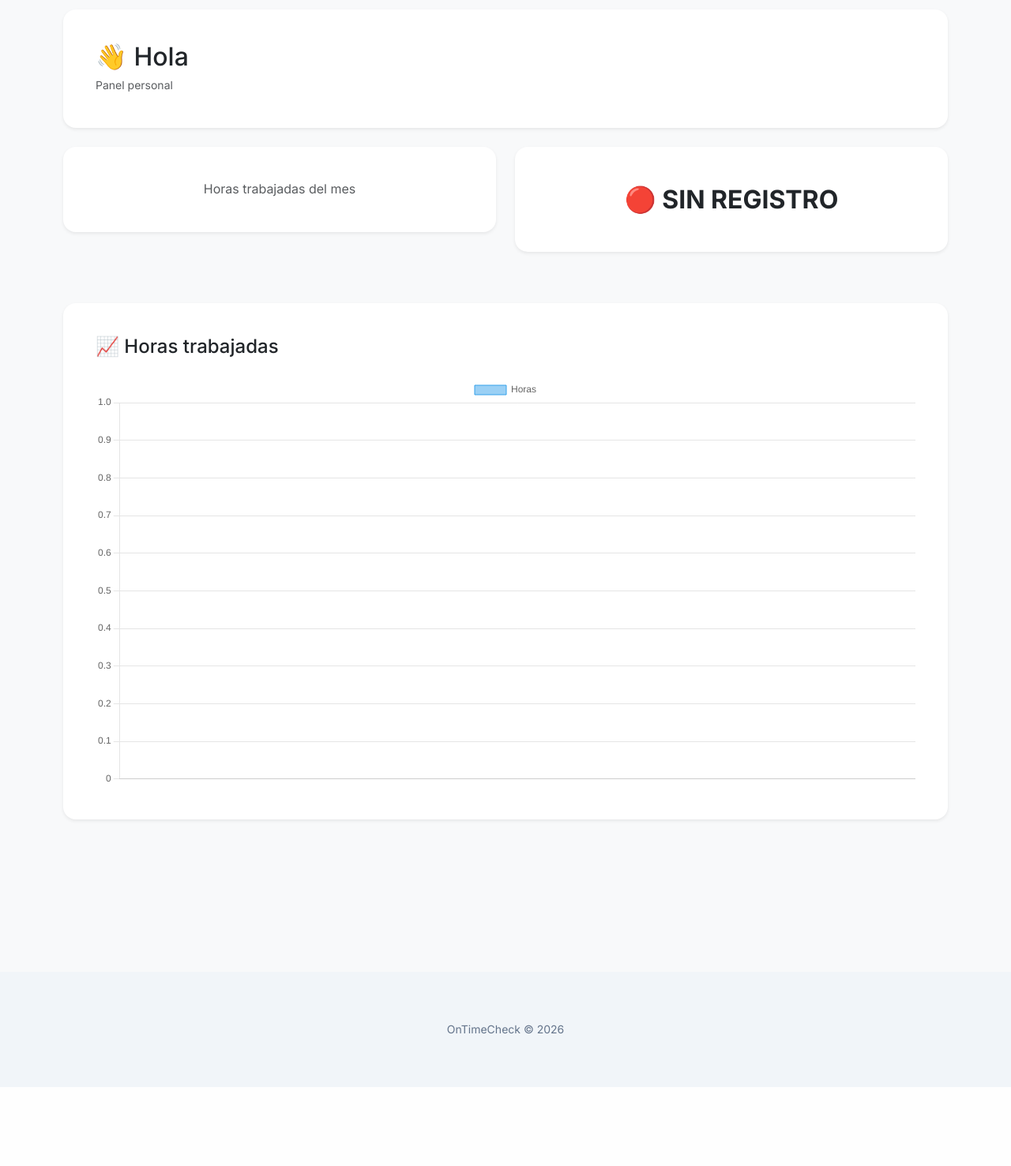
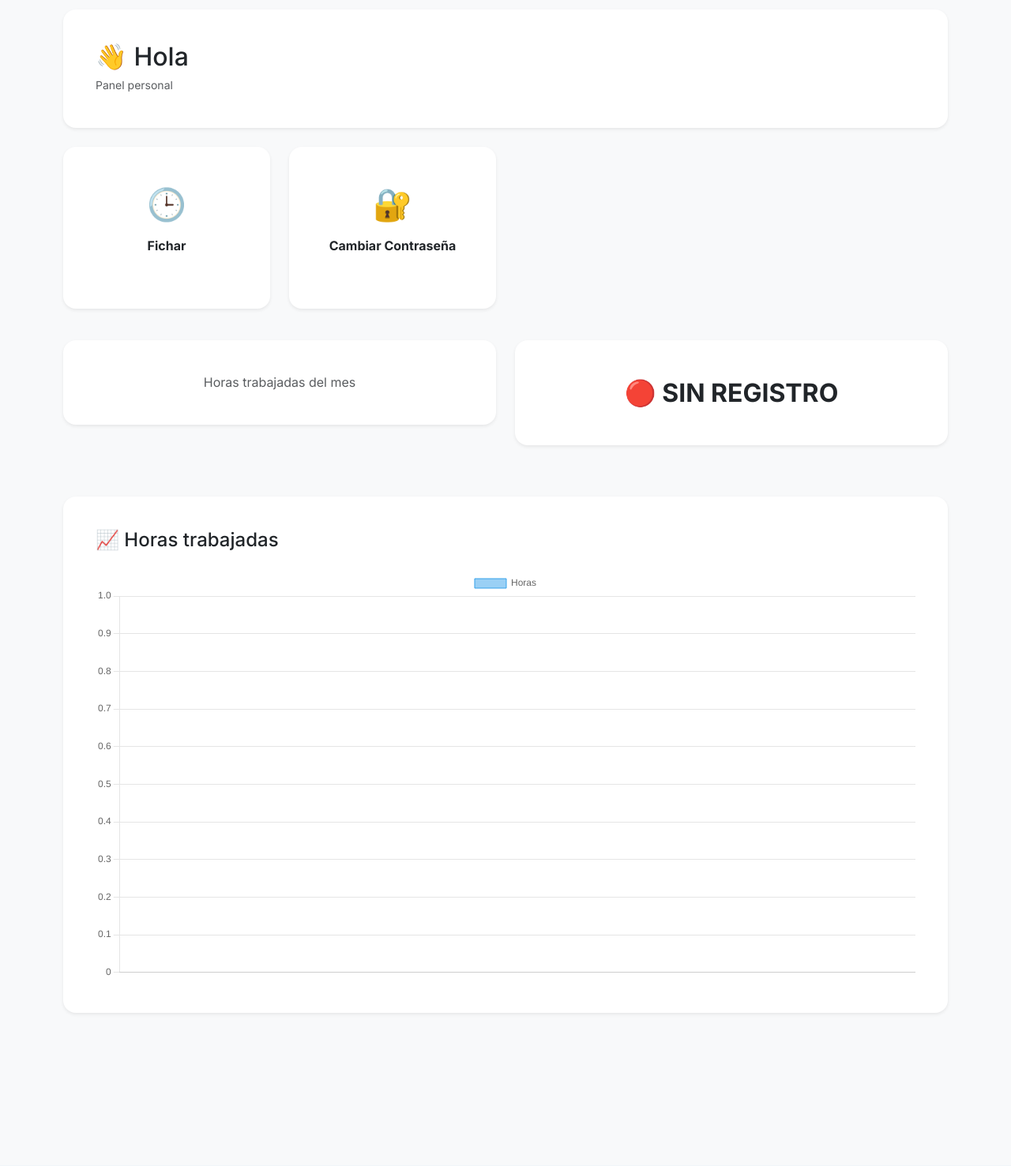
Before and after one commit to aleakd/On_TimeCheck, a Python web app: template app/templates/dashboard_empleado.html in a window 1280 px wide. Shown: the part 192-1669 px from the top of the page at 79% size. Before the commit the page ends 1569 px from the top, so only its background shows below. Run offline with Jinja, Linux system fonts and the light colour scheme; the template is opened without the code that fills it, so the values that code supplies are empty; some libraries are stand-ins or nearby versions; some web fonts are replaced.

Commit message:
nuevo dashboard de empleado etapa 2

```diff
--- a/app/templates/dashboard_empleado.html
+++ b/app/templates/dashboard_empleado.html
@@ -19,6 +19,63 @@
         </div>
 
     </div>
+
+    <!-- ACCESOS RAPIDOS -->
+
+<div class="row mb-4">
+
+    <div class="col-6 col-md-3 mb-3">
+
+        <a href="{{ url_for('fichaje.home') }}"
+           class="text-decoration-none">
+
+            <div class="card shadow-sm border-0 text-center h-100">
+
+                <div class="card-body">
+
+                    <div style="font-size:40px;">
+                        🕒
+                    </div>
+
+                    <div class="fw-bold mt-2">
+                        Fichar
+                    </div>
+
+                </div>
+
+            </div>
+
+        </a>
+
+    </div>
+
+
+    <div class="col-6 col-md-3 mb-3">
+
+        <a href="{{ url_for('auth.cambiar_password') }}"
+           class="text-decoration-none">
+
+            <div class="card shadow-sm border-0 text-center h-100">
+
+                <div class="card-body">
+
+                    <div style="font-size:40px;">
+                        🔐
+                    </div>
+
+                    <div class="fw-bold mt-2">
+                        Cambiar Contraseña
+                    </div>
+
+                </div>
+
+            </div>
+
+        </a>
+
+    </div>
+
+</div>
 
 
     <!-- KPIs -->
```
